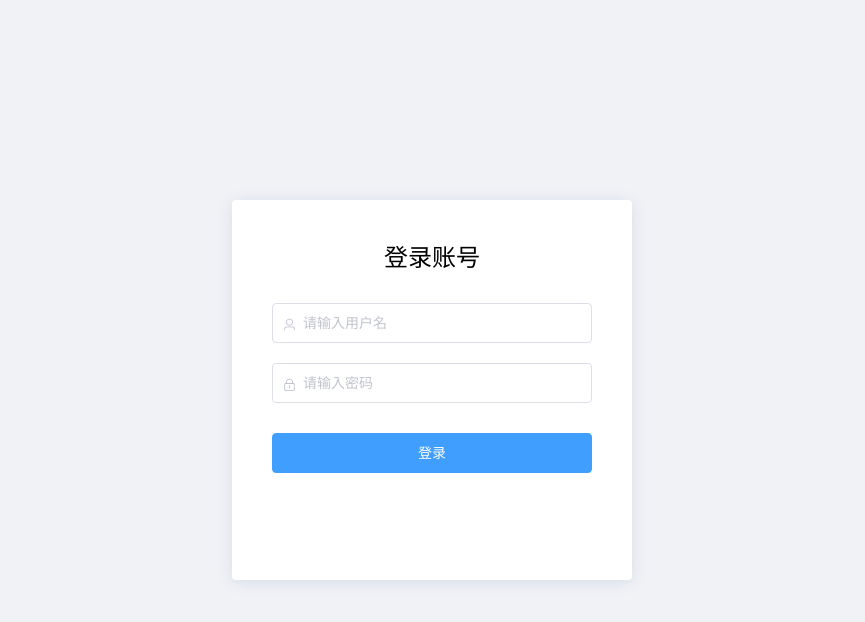
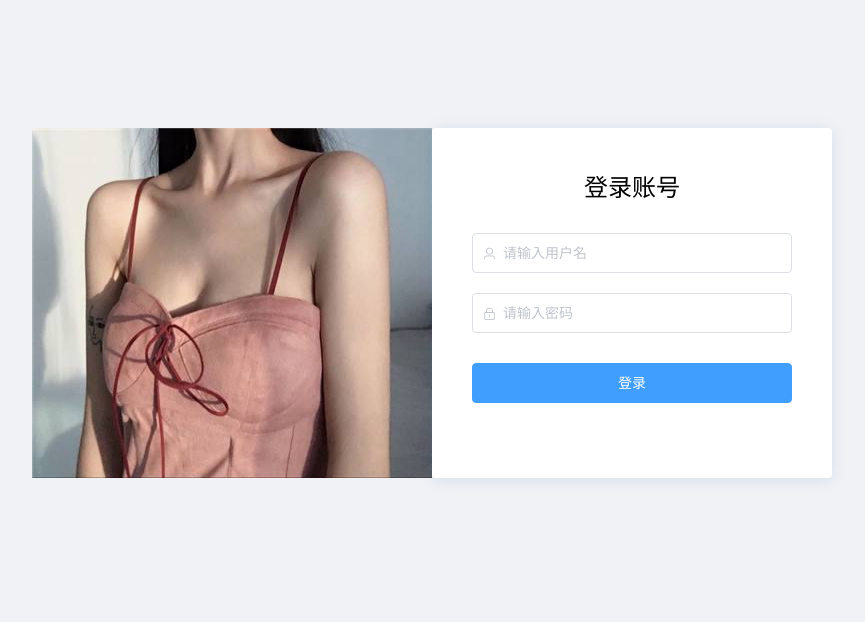
Before and after one commit to LongJank/MySpaceUI, a Vue app: page /#/ in a window 1280 px wide. Shown: the top 622 px of the page, without its empty margins (208-1073 px from the left). Built offline with nearby package versions, Linux system fonts and the light colour scheme.

Commit message:
样式微调

```diff
--- a/src/assets/css/g.css
+++ b/src/assets/css/g.css
@@ -11,7 +11,7 @@ ul {
 input {
     outline: none;
 }
-body {
+html, body, #app {
     height: 100%;
     background-color: #f1f2f6;
 }
--- a/src/views/login.vue
+++ b/src/views/login.vue
@@ -1,5 +1,7 @@
 <template>
   <div class="ysl-home">
+    <div class="homeBox">
+    <div class="long-img"></div>
     <div class="long-home">
       <div class = "login-title">登录账号</div>
       <div class="login">
@@ -14,6 +16,8 @@
         </el-input>
         <el-button @click="goHome" type="primary" style="width:80%;margin-top:30px">登录</el-button>
       </div>
+
+    </div>
     </div>
   </div>
 </template>
@@ -37,17 +41,30 @@ export default {
 .ysl-home {
   width: 100%;
   height: 100%;
+  padding-top: 10%;
+  text-align: center;
+}
+.homeBox{
+  width: 100%;
+  max-width: 800px;
+  display: flex;
+  justify-content: flex-start;
+  margin: 0 auto;
+}
+.long-img{
+  width: 50%;
+  height: 350px;
+  background: url('../assets/loginImg.jpeg') no-repeat;
+  background-size: 100% 100%;
 }
 .long-home {
   background: #ffffff;
   box-shadow: 0px 2px 16px 0px rgba(0, 86, 144, 0.12);
   border-radius: 4px;
   text-align: center;
-  width: 400px;
-  height: 380px;
-  margin: 0 auto;
-  margin-top: 200px;
-  padding-top: 3%;
+  width: 50%;
+  height: 350px;
+  padding-top: 40px;
 }
 .login {
   margin-top: 30px;
```
Also changed, not shown: src/assets/loginImg.jpeg (added).
